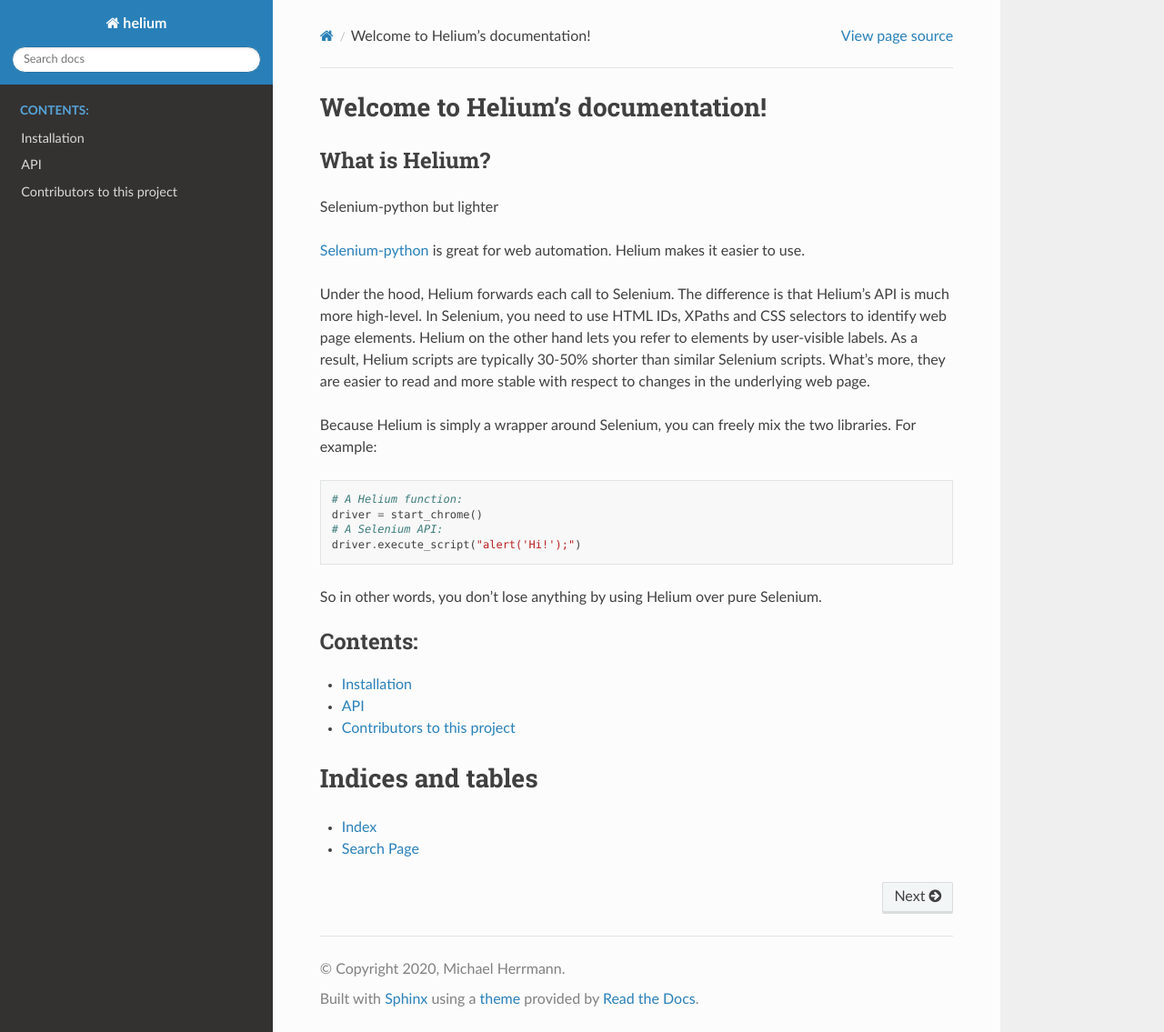
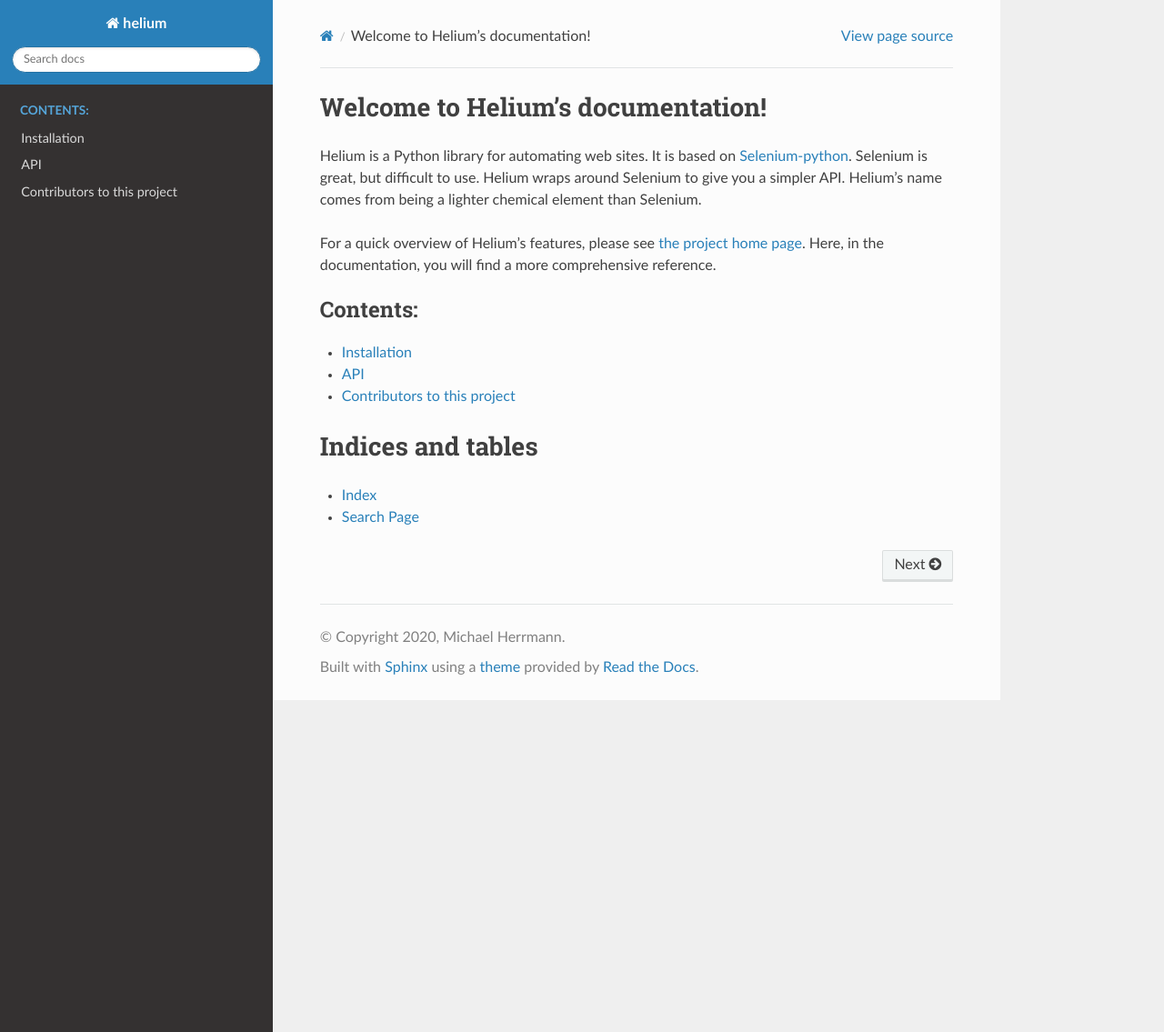
Before and after one commit to keeneyetact/selenium-helium, a Sphinx documentation site: the page built from docs/index.rst, in a window 1280 px wide and 1135 px high. Shown: the whole window at 91% size. Built offline with Sphinx 7.4.7 and the Read the Docs theme 2.0.0, drawn with Linux system fonts in a browser that asks for light colours.

Commit message:
Improve wording in documentation

```diff
--- a/docs/index.rst
+++ b/docs/index.rst
@@ -1,34 +1,16 @@
 Welcome to Helium's documentation!
 ==================================
 
-What is Helium?
-^^^^^^^^^^^^^^^
+Helium is a Python library for automating web sites. It is based on
+`Selenium-python <https://selenium-python.readthedocs.io/>`_.
+Selenium is great, but difficult to use. Helium wraps around Selenium to give
+you a simpler API. Helium's name comes from being a lighter chemical element
+than Selenium.
 
-Selenium-python but lighter
+For a quick overview of Helium's features, please see
+`the project home page <https://github.com/mherrmann/selenium-python-helium>`_.
+Here, in the documentation, you will find a more comprehensive reference.
 
-`Selenium-python <https://selenium-python.readthedocs.io/>`_  is great for web
-automation. Helium makes it easier to use.
-
-Under the hood, Helium forwards each call to Selenium. The difference is that
-Helium's API is much more high-level. In Selenium, you need to use HTML IDs,
-XPaths and CSS selectors to identify web page elements. Helium on the other hand
-lets you refer to elements by user-visible labels. As a result, Helium scripts
-are typically 30-50% shorter than similar Selenium scripts. What's more, they
-are easier to read and more stable with respect to changes in the underlying web
-page.
-
-Because Helium is simply a wrapper around Selenium, you can freely mix the two
-libraries. For example:
-
-
-.. code-block:: python
-
-   # A Helium function:
-   driver = start_chrome()
-   # A Selenium API:
-   driver.execute_script("alert('Hi!');")
-
-So in other words, you don't lose anything by using Helium over pure Selenium.
 
 .. toctree::
    :maxdepth: 2
```
